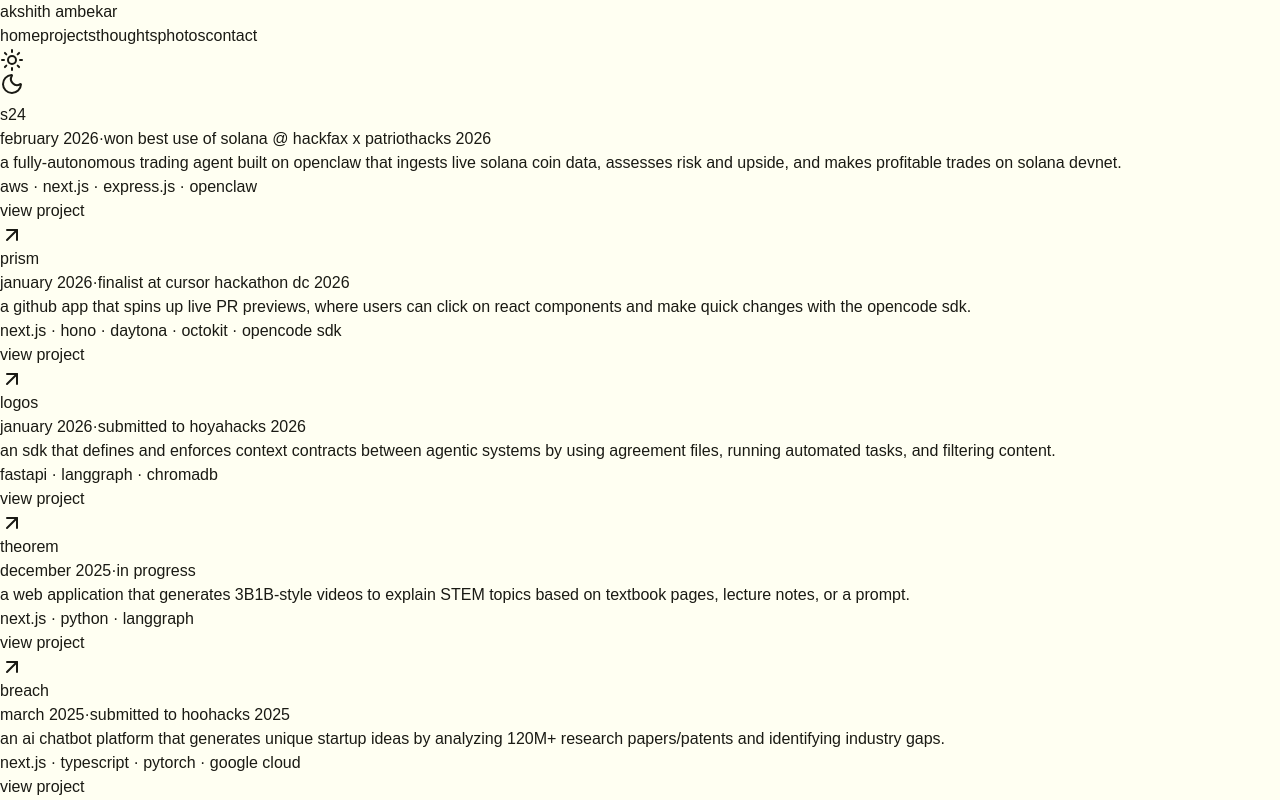
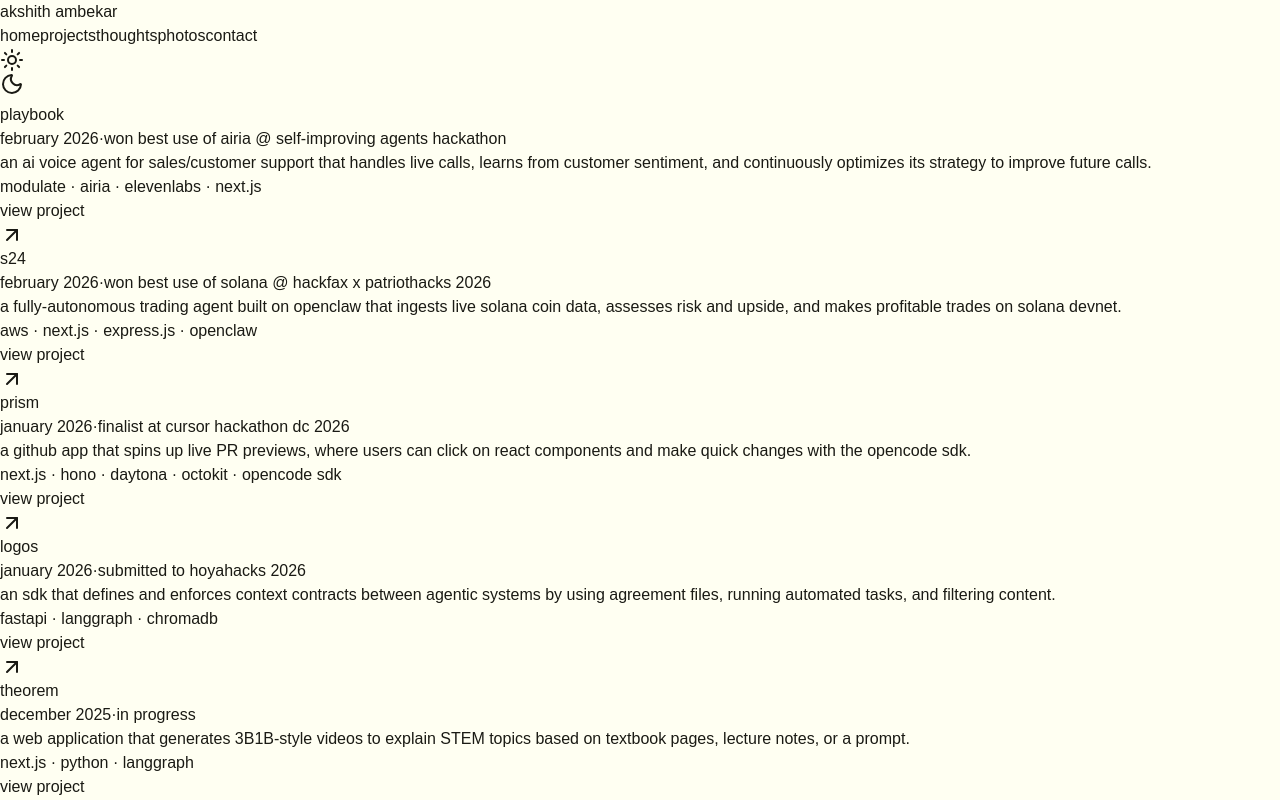
Before and after one commit to akshithambekar/portfolio, a Next.js app: page /projects in a window 1280 px wide. Shown: the top 800 px of the page. Built offline with nearby package versions, Linux system fonts and the light colour scheme; a web font is replaced by a local one.

Commit message:
update projects

```diff
--- a/src/app/projects/page.js
+++ b/src/app/projects/page.js
@@ -5,6 +5,16 @@
     const projects = [
         {
             id: 1,
+            title: "playbook",
+            date: "february 2026",
+            status: "won best use of airia @ self-improving agents hackathon",
+            description:
+                "an ai voice agent for sales/customer support that handles live calls, learns from customer sentiment, and continuously optimizes its strategy to improve future calls.",
+            technologies: "modulate · airia · elevenlabs · next.js",
+            link: "https://github.com/akshithambekar/playbook",
+        },
+        {
+            id: 2,
             title: "s24",
             date: "february 2026",
             status: "won best use of solana @ hackfax x patriothacks 2026",
@@ -14,7 +24,7 @@
             link: "https://github.com/akshithambekar/s24",
         },
         {
-            id: 2,
+            id: 3,
             title: "prism",
             date: "january 2026",
             status: "finalist at cursor hackathon dc 2026",
@@ -24,7 +34,7 @@
             link: "https://github.com/akshithambekar/prism",
         },
         {
-            id: 3,
+            id: 4,
             title: "logos",
             date: "january 2026",
             status: "submitted to hoyahacks 2026",
@@ -34,7 +44,7 @@
             link: "https://github.com/akshithambekar/theorem",
         },
         {
-            id: 4,
+            id: 5,
             title: "theorem",
             date: "december 2025",
             status: "in progress",
@@ -44,7 +54,7 @@
             link: "https://github.com/akshithambekar/theorem",
         },
         {
-            id: 5,
+            id: 6,
             title: "breach",
             date: "march 2025",
             status: "submitted to hoohacks 2025",
```
